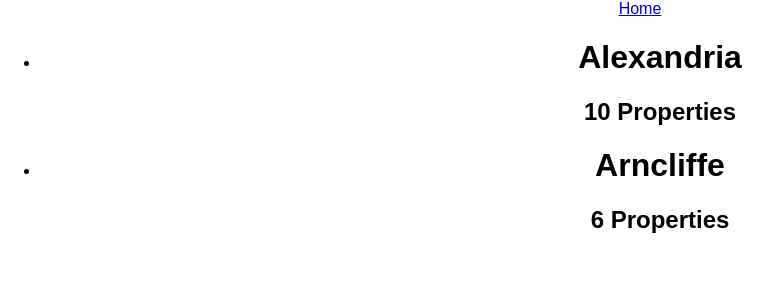
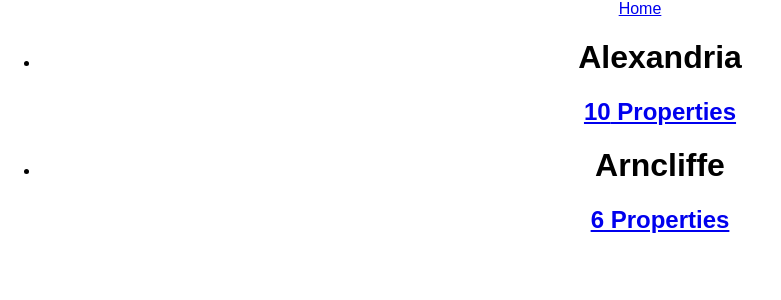
Before and after one commit to skorulis/housing-react, a React (Create React App) app: page / in a window 1280 px wide. Shown: the top 300 px of the page, without its empty margins (0-781 px from the left). Built offline with nearby package versions, Linux system fonts and the light colour scheme; no server answers.

Commit message:
Refactor suburb component to have links

```diff
--- a/src/App.js
+++ b/src/App.js
@@ -4,15 +4,15 @@ import logo from './logo.svg';
 import './App.css';
 import { BrowserRouter } from 'react-router-dom'
 
-import SuburbsComponent from './component/SuburbsComponent';
 import NavigationComponent from './component/NavigationComponent';
+import AllSuburbsContainer from './container/AllSuburbsContainer';
 
 class App extends Component {
   render() {
     return (
       <div className="App">
         <NavigationComponent />
-        <SuburbsComponent suburbs={this.props.suburbs} />
+        <AllSuburbsContainer suburbs={this.props.suburbs} />
       </div>
     );
   }
--- /dev/null
+++ b/src/component/SuburbComponent.js
@@ -0,0 +1,16 @@
+import React from 'react';
+
+import { Link } from 'react-router-dom'
+
+class SuburbComponent extends React.Component {
+  render() {
+    let suburb = this.props.suburb;
+    let link = "/properties/" + suburb.name
+    return <li key={suburb.name}>
+        <h1>{suburb.name}</h1>
+        <h2><Link to={link}> {suburb.count} Properties </Link></h2>
+      </li>
+  }
+}
+
+export default SuburbComponent;
--- a/src/component/SuburbsComponent.js
+++ /dev/null
@@ -1,22 +0,0 @@
-import React from 'react';
-import PropTypes from 'prop-types';
-
-class SuburbsComponent extends React.Component {
-  render() {
-    return <ul>
-        {this.props.suburbs.map((suburb) => {
-          return <li key={suburb.name}>
-          <h1>{suburb.name}</h1>
-          <h2>{suburb.count} Properties</h2>
-          </li>
-        })}
-
-      </ul>
-  }
-}
-
-SuburbsComponent.propTypes = {
-  suburb:PropTypes.array
-}
-
-export default SuburbsComponent;
--- /dev/null
+++ b/src/container/AllSuburbsContainer.js
@@ -0,0 +1,15 @@
+import React from 'react';
+import SuburbComponent from "../component/SuburbComponent"
+
+class AllSuburbsContainer extends React.Component {
+  render() {
+    return <ul>
+        {this.props.suburbs.map((suburb) => {
+          return <SuburbComponent suburb={suburb} />
+        })}
+
+      </ul>
+  }
+}
+
+export default AllSuburbsContainer;
```
